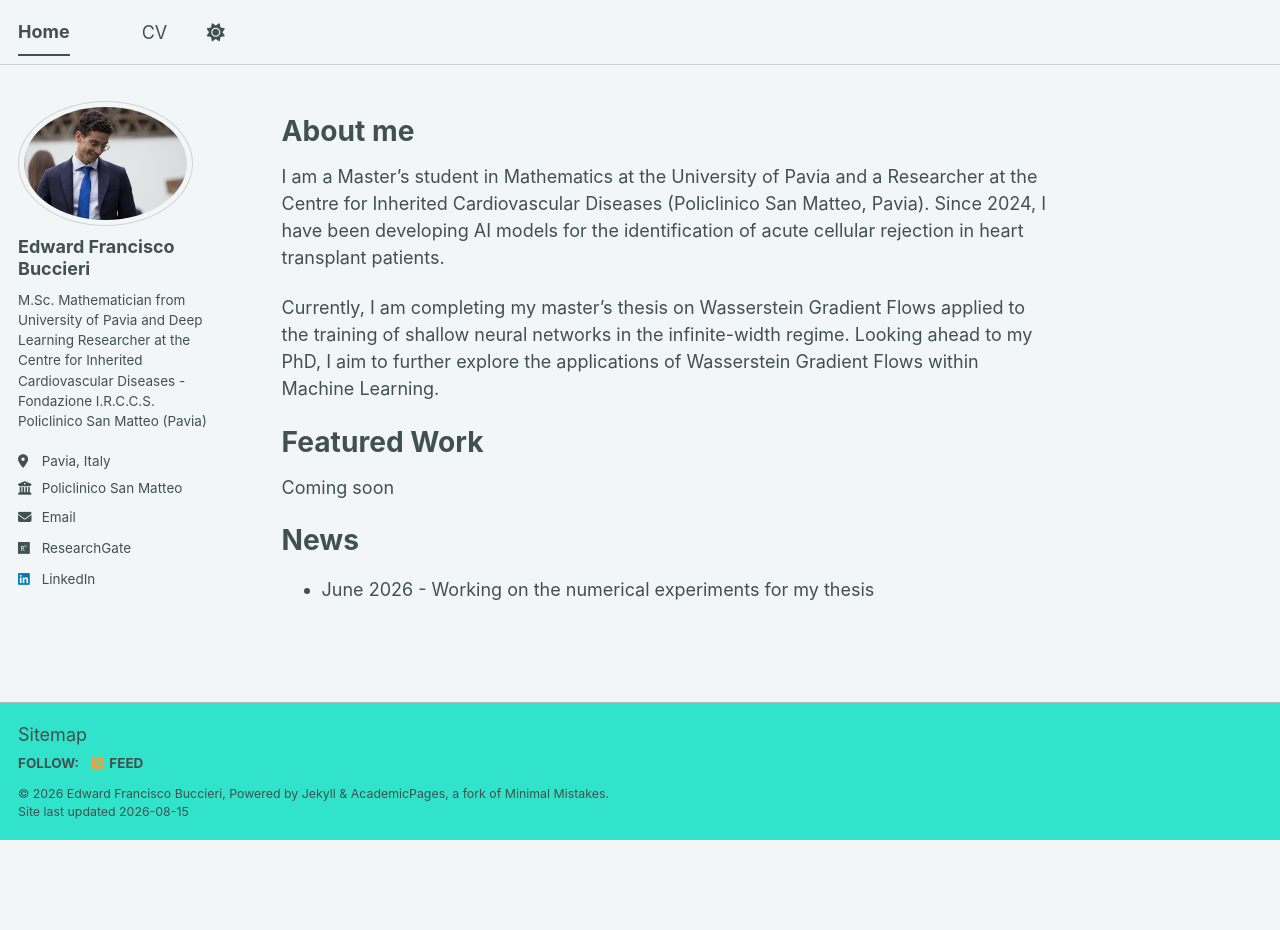
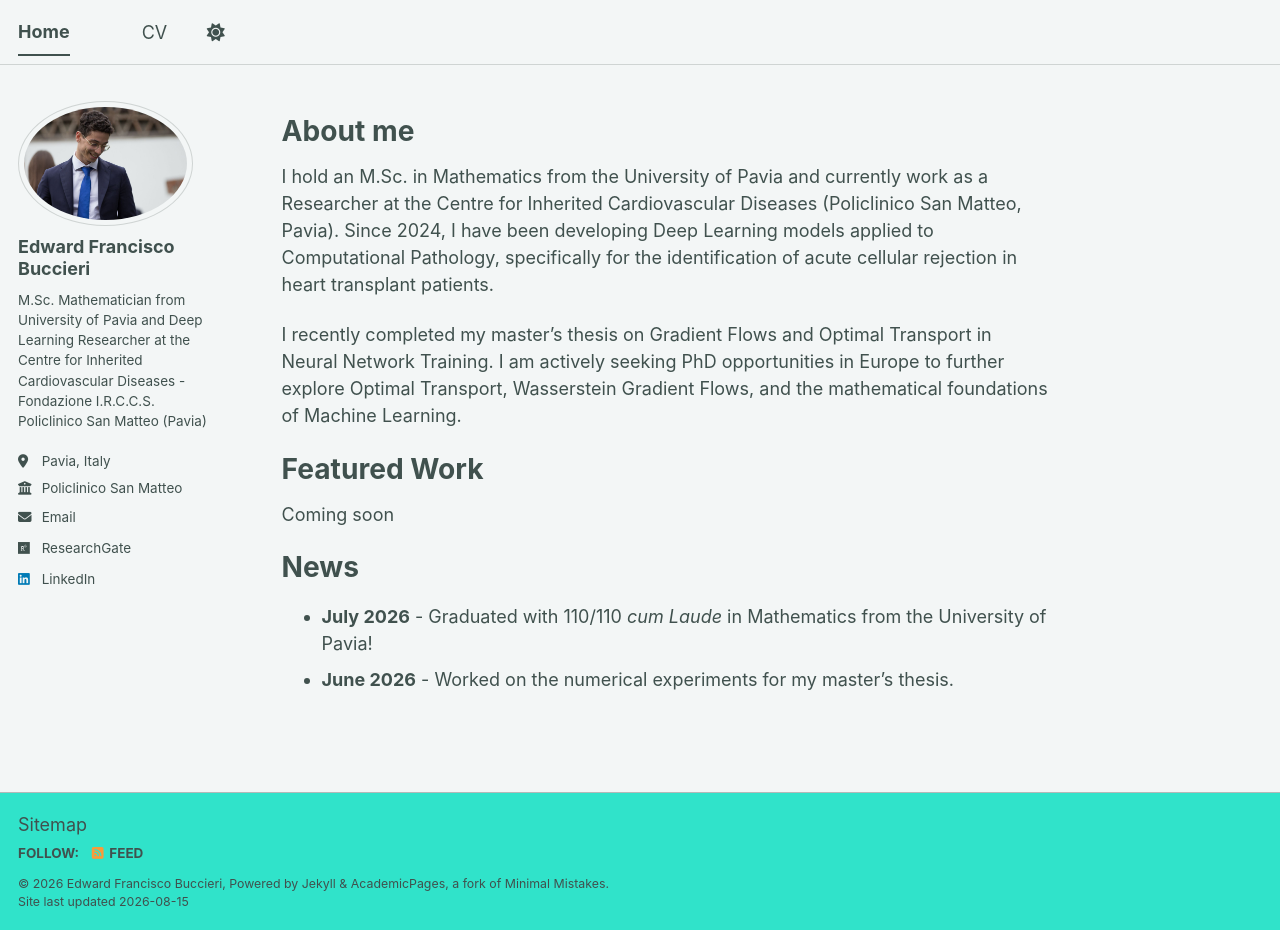
Before and after one commit to edward-f-buccieri/edward-f-buccieri.github.io, a Jekyll site: the page built from _pages/about.md, in a window 1280 px wide and 930 px high. Built offline with Jekyll 4.4.1, drawn with Linux system fonts in a browser that asks for light colours; a script bundle is joined from its source files by our own code; library files that are not in the unit come from our copies.

Commit message:
Update about.md

```diff
--- a/_pages/about.md
+++ b/_pages/about.md
@@ -9,9 +9,9 @@ redirect_from:
 
 About me
 ======
-I am a Master's student in Mathematics at the University of Pavia and a Researcher at the Centre for Inherited Cardiovascular Diseases (Policlinico San Matteo, Pavia). Since 2024, I have been developing AI models for the identification of acute cellular rejection in heart transplant patients.
+I hold an M.Sc. in Mathematics from the University of Pavia and currently work as a Researcher at the Centre for Inherited Cardiovascular Diseases (Policlinico San Matteo, Pavia). Since 2024, I have been developing Deep Learning models applied to Computational Pathology, specifically for the identification of acute cellular rejection in heart transplant patients.
 
-Currently, I am completing my master's thesis on Wasserstein Gradient Flows applied to the training of shallow neural networks in the infinite-width regime. Looking ahead to my PhD, I aim to further explore the applications of Wasserstein Gradient Flows within Machine Learning.
+I recently completed my master's thesis on Gradient Flows and Optimal Transport in Neural Network Training. I am actively seeking PhD opportunities in Europe to further explore Optimal Transport, Wasserstein Gradient Flows, and the mathematical foundations of Machine Learning.
 
 Featured Work
 ======
@@ -19,4 +19,5 @@ Coming soon
 
 News
 ======
-* June 2026 - Working on the numerical experiments for my thesis
+* **July 2026** - Graduated with 110/110 *cum Laude* in Mathematics from the University of Pavia!
+* **June 2026** - Worked on the numerical experiments for my master's thesis.
```
